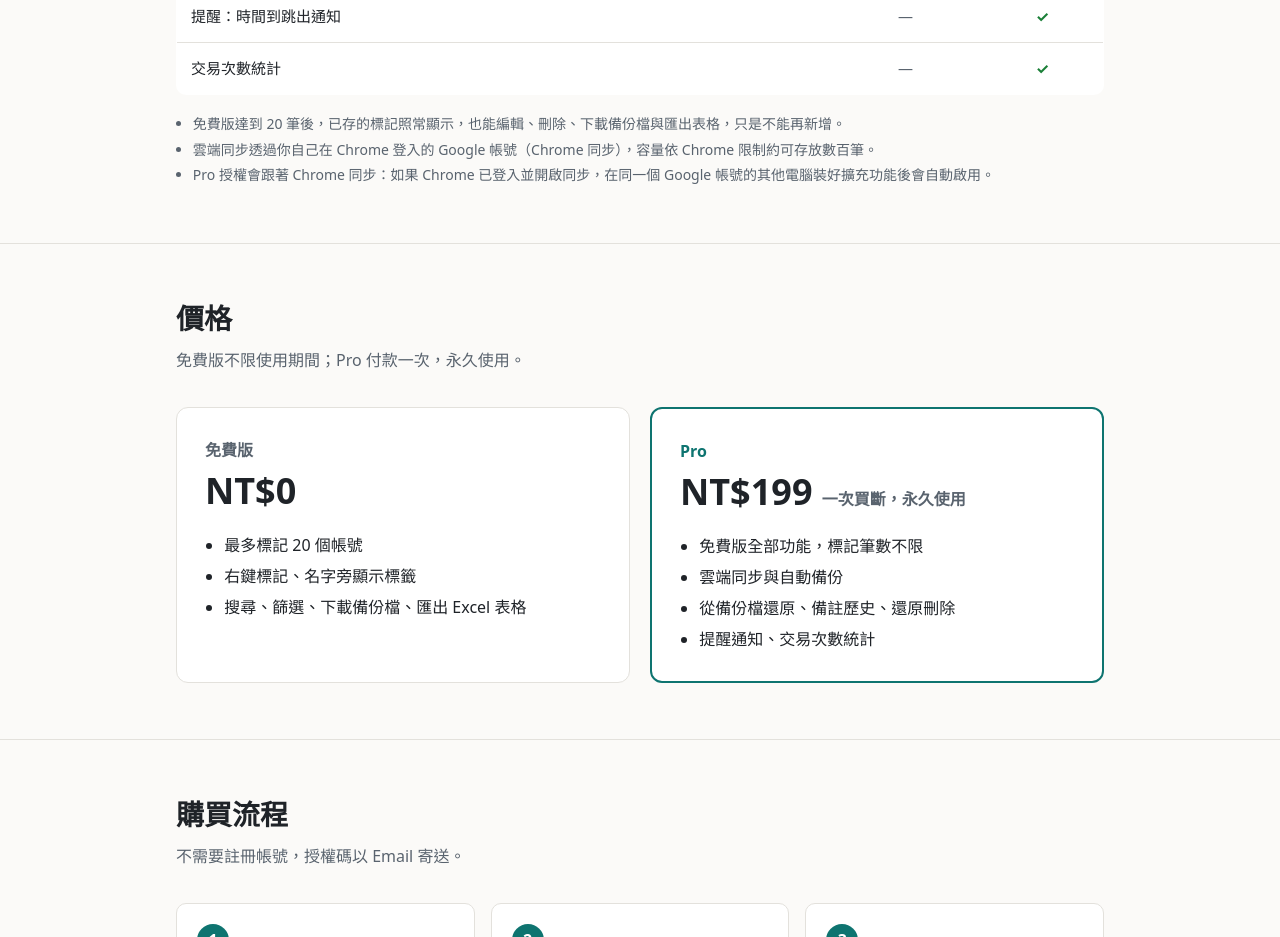
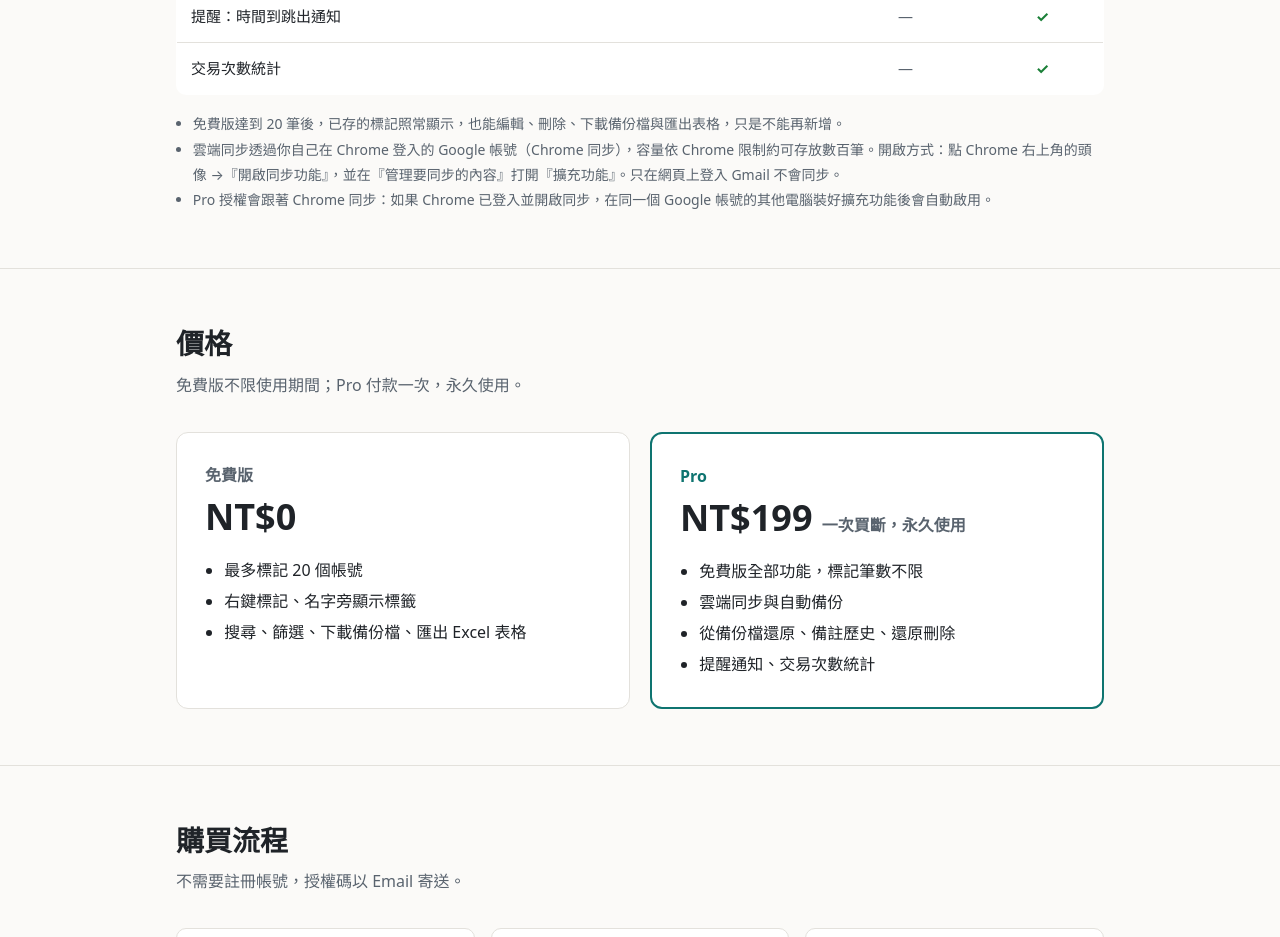
Before and after one commit to ZIZIDoris/group-trade-memo-site, a plain HTML site: page index.html in a window 1280 px wide. Shown: the part 2620-3557 px from the top of the page. Drawn offline with Linux system fonts and the light colour scheme.

Commit message:
免費版與 Pro 比較表下方補上開啟 Chrome 同步的步驟：只在網頁上登入 Gmail 不會同步
Co-Authored-By: Claude Opus 5.5 <noreply@anthropic.com>

```diff
--- a/index.html
+++ b/index.html
@@ -266,7 +266,7 @@
       </table>
       <ul class="notes">
         <li>免費版達到 20 筆後，已存的標記照常顯示，也能編輯、刪除、下載備份檔與匯出表格，只是不能再新增。</li>
-        <li>雲端同步透過你自己在 Chrome 登入的 Google 帳號（Chrome 同步），容量依 Chrome 限制約可存放數百筆。</li>
+        <li>雲端同步透過你自己在 Chrome 登入的 Google 帳號（Chrome 同步），容量依 Chrome 限制約可存放數百筆。開啟方式：點 Chrome 右上角的頭像 →『開啟同步功能』，並在『管理要同步的內容』打開『擴充功能』。只在網頁上登入 Gmail 不會同步。</li>
         <li>Pro 授權會跟著 Chrome 同步：如果 Chrome 已登入並開啟同步，在同一個 Google 帳號的其他電腦裝好擴充功能後會自動啟用。</li>
       </ul>
     </div>
```
